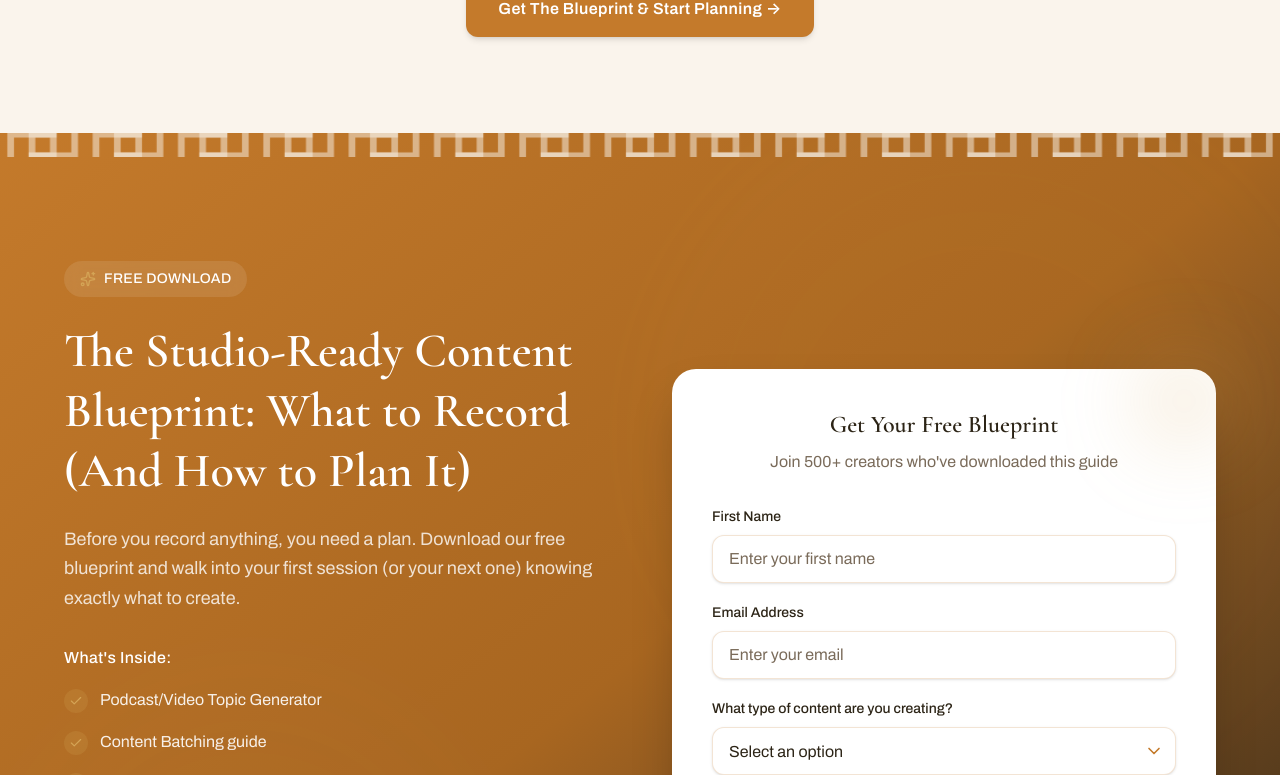
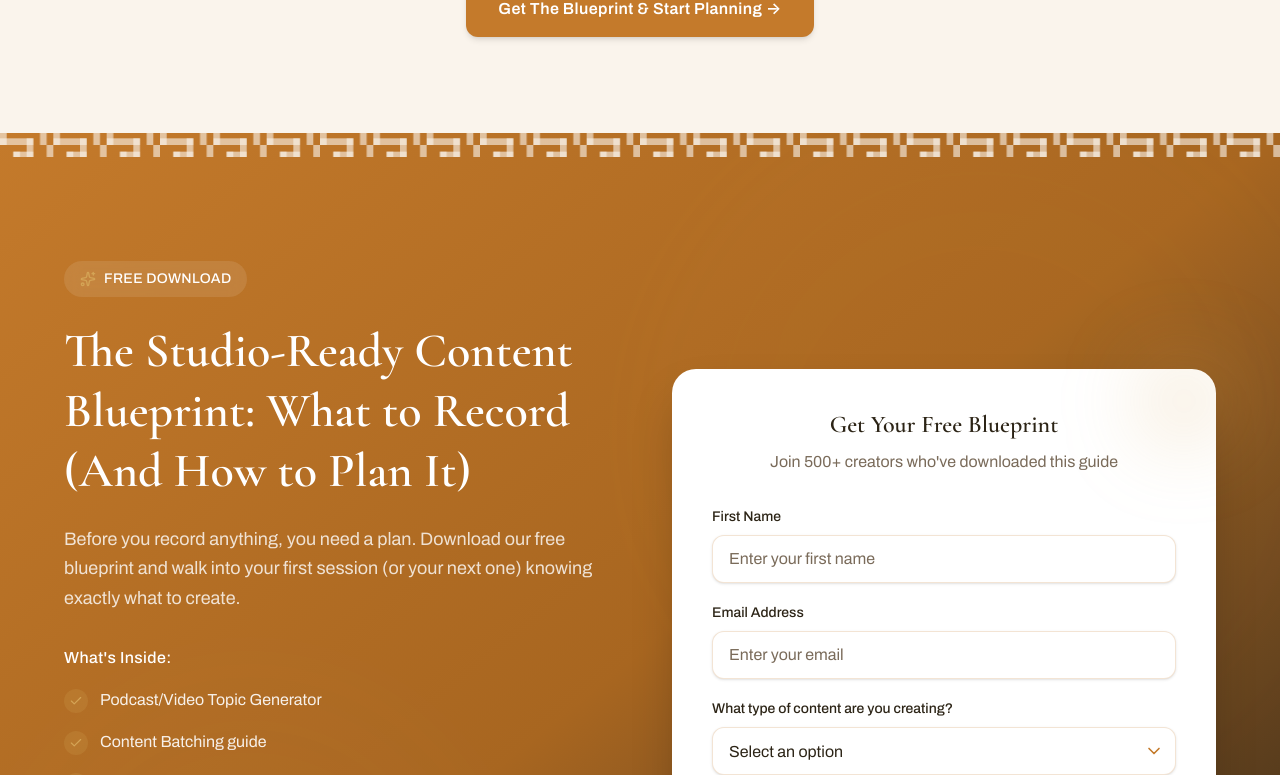
Before and after one commit to Juandurdaneta/the-forum-website, a Next.js app: page /pricing in a window 1280 px wide. Shown: the part 3115-3890 px from the top of the page. Built offline with nearby package versions, Linux system fonts and the light colour scheme.

Commit message:
Refactor code structure for improved readability and maintainability

```diff
--- a/components/ui/MeanderPattern.tsx
+++ b/components/ui/MeanderPattern.tsx
@@ -9,18 +9,19 @@ interface MeanderPatternProps {
 
 /**
  * Classic Greek Key (Meander) Border Pattern
- * Traditional angular interlocking rectangular spiral design
+ * Based on the ancient-greek-meander-1.svg from FreeSVG
+ * Traditional filled angular interlocking rectangular spiral design
  */
-export function MeanderBorder({
+export function GreekKeyBorder({
   className = "",
   strokeColor = "#C47A2B",
-  opacity = 0.4,
-  id = "greekKeyBorder"
+  opacity = 0.6,
+  id = "greekKey"
 }: MeanderPatternProps) {
   return (
     <svg
       className={className}
-      viewBox="0 0 400 40"
+      viewBox="0 0 480 24"
       fill="none"
       xmlns="http://www.w3.org/2000/svg"
       preserveAspectRatio="xMidYMid slice"
@@ -30,16 +31,32 @@ export function MeanderBorder({
           id={id}
           x="0"
           y="0"
-          width="40"
-          height="40"
+          width="20"
+          height="24"
           patternUnits="userSpaceOnUse"
         >
-          {/* Classic Greek Key meander - single tile */}
-          <path
-            d="M0 0 h40 v10 h-30 v10 h20 v-10 h-10 v-5 h15 v15 h-25 v-15 h5 v5 h-5 v10 h-10 v-20 z"
-            fill={strokeColor}
-            opacity={opacity}
-          />
+          {/* Classic Greek Meander (Key) Pattern */}
+          {/* Top horizontal bar */}
+          <rect x="0" y="0" width="20" height="2.5" fill={strokeColor} opacity={opacity} />
+          {/* Bottom horizontal bar */}
+          <rect x="0" y="21.5" width="20" height="2.5" fill={strokeColor} opacity={opacity} />
+
+          {/* Main meander spiral shape */}
+          {/* Outer left vertical */}
+          <rect x="0" y="2.5" width="2.5" height="9.5" fill={strokeColor} opacity={opacity} />
+          {/* Top horizontal connector */}
+          <rect x="0" y="9.5" width="12.5" height="2.5" fill={strokeColor} opacity={opacity} />
+          {/* Inner right vertical (going down) */}
+          <rect x="10" y="9.5" width="2.5" height="12" fill={strokeColor} opacity={opacity} />
+          {/* Inner horizontal */}
+          <rect x="5" y="14.5" width="7.5" height="2.5" fill={strokeColor} opacity={opacity} />
+          {/* Inner left vertical */}
+          <rect x="5" y="14.5" width="2.5" height="7" fill={strokeColor} opacity={opacity} />
+
+          {/* Connector to next tile */}
+          <rect x="15" y="2.5" width="5" height="2.5" fill={strokeColor} opacity={opacity} />
+          <rect x="15" y="2.5" width="2.5" height="9.5" fill={strokeColor} opacity={opacity} />
+          <rect x="17.5" y="12" width="2.5" height="9.5" fill={strokeColor} opacity={opacity} />
         </pattern>
       </defs>
       <rect width="100%" height="100%" fill={`url(#${id})`} />
@@ -48,19 +65,19 @@ export function MeanderBorder({
 }
 
 /**
- * Greek Key Pattern - Stroke version
- * Clean line-based Greek key meander for borders
+ * Greek Meander Border - Simpler version
+ * Clean filled Greek key meander for borders
  */
-export function GreekKeyBorder({
+export function MeanderBorder({
   className = "",
   strokeColor = "#C47A2B",
   opacity = 0.5,
-  id = "greekKey"
+  id = "meanderBorder"
 }: MeanderPatternProps) {
   return (
     <svg
       className={className}
-      viewBox="0 0 480 32"
+      viewBox="0 0 400 32"
       fill="none"
       xmlns="http://www.w3.org/2000/svg"
       preserveAspectRatio="xMidYMid slice"
@@ -74,22 +91,11 @@ export function GreekKeyBorder({
           height="32"
           patternUnits="userSpaceOnUse"
         >
-          {/* Greek Key tile - stroke based */}
+          {/* Classic Greek key using path - creates interlocking L shapes */}
           <path
-            d="M0 4 H28 V20 H12 V12 H20 V4"
-            stroke={strokeColor}
-            strokeWidth="2.5"
-            fill="none"
+            d="M0 0 h32 v4 h-28 v8 h8 v-4 h-4 v-4 h20 v16 h-16 v-8 h-8 v4 h4 v4 h-12 v8 h32 v4 h-32 v-4 h28 v-8 h-8 v4 h4 v4 h-20 v-16 h16 v8 h8 v-4 h-4 v-4 h12 v-8 z"
+            fill={strokeColor}
             opacity={opacity}
-            strokeLinecap="square"
-          />
-          <path
-            d="M32 28 H4 V12 H20 V20 H12 V28"
-            stroke={strokeColor}
-            strokeWidth="2.5"
-            fill="none"
-            opacity={opacity}
-            strokeLinecap="square"
           />
         </pattern>
       </defs>
@@ -99,13 +105,13 @@ export function GreekKeyBorder({
 }
 
 /**
- * Simple Greek Key Border - Single line version
- * Minimalist meander pattern for subtle decoration
+ * Simple Greek Key Border - Stroke version
+ * Line-based meander pattern
  */
 export function SimpleGreekKey({
   className = "",
   strokeColor = "#C47A2B",
-  opacity = 0.35,
+  opacity = 0.4,
   id = "simpleGreekKey"
 }: MeanderPatternProps) {
   return (
@@ -125,7 +131,7 @@ export function SimpleGreekKey({
           height="24"
           patternUnits="userSpaceOnUse"
         >
-          {/* Simplified Greek key - single continuous line */}
+          {/* Greek key using stroke */}
           <path
             d="M0 2 H22 V14 H10 V8 H16 V2 M24 22 H2 V10 H14 V16 H8 V22"
             stroke={strokeColor}
```
Also changed, not shown: public/patterns/ancient-greek-meander-1.svg (added).
